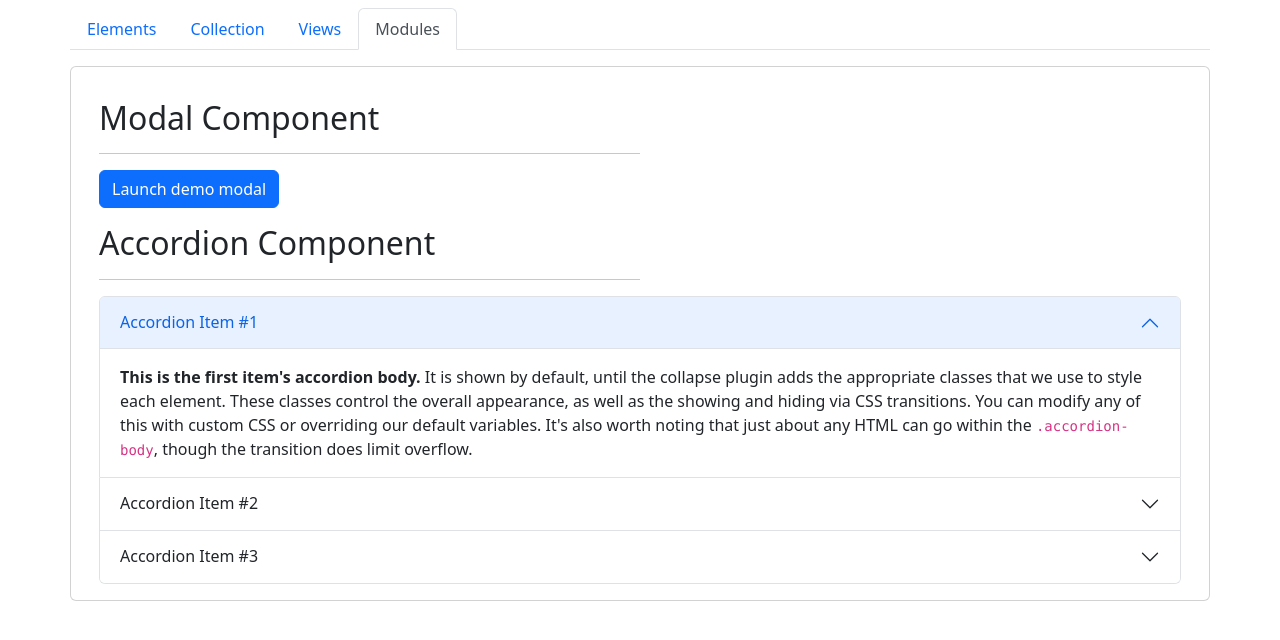
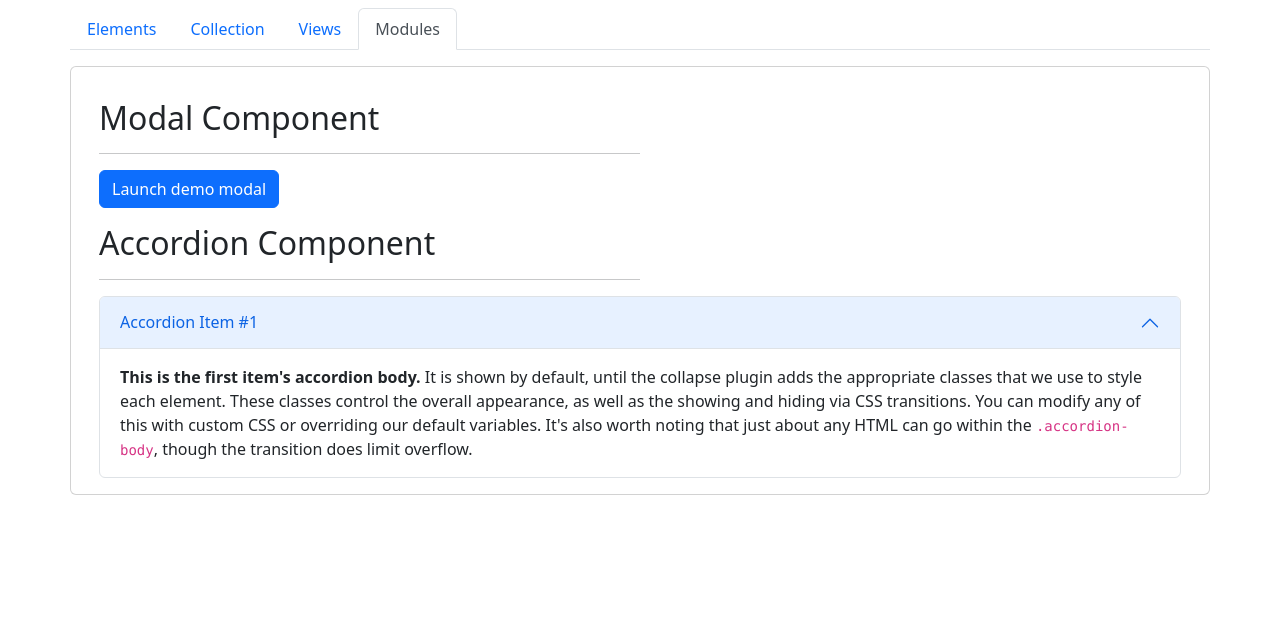
Before and after one commit to saeedd1994/moduleSys, an Angular app: page /modules in a window 1280 px wide. Shown: the top 640 px of the page. Built offline with nearby package versions, Linux system fonts and the light colour scheme.

Commit message:
create accordion interface

```diff
--- /dev/null
+++ b/src/app/models/accordion.ts
@@ -0,0 +1,2 @@
+export interface Accordion {
+}
--- a/src/app/mods/accordion/accordion.component.html
+++ b/src/app/mods/accordion/accordion.component.html
@@ -11,28 +11,4 @@
       </div>
     </div>
   </div>
-  <div class="accordion-item">
-    <h2 class="accordion-header" id="headingTwo">
-      <button class="accordion-button collapsed" type="button" data-bs-toggle="collapse" data-bs-target="#collapseTwo" aria-expanded="false" aria-controls="collapseTwo">
-        Accordion Item #2
-      </button>
-    </h2>
-    <div id="collapseTwo" class="accordion-collapse collapse" aria-labelledby="headingTwo" data-bs-parent="#accordionExample">
-      <div class="accordion-body">
-        <strong>This is the second item's accordion body.</strong> It is hidden by default, until the collapse plugin adds the appropriate classes that we use to style each element. These classes control the overall appearance, as well as the showing and hiding via CSS transitions. You can modify any of this with custom CSS or overriding our default variables. It's also worth noting that just about any HTML can go within the <code>.accordion-body</code>, though the transition does limit overflow.
-      </div>
-    </div>
-  </div>
-  <div class="accordion-item">
-    <h2 class="accordion-header" id="headingThree">
-      <button class="accordion-button collapsed" type="button" data-bs-toggle="collapse" data-bs-target="#collapseThree" aria-expanded="false" aria-controls="collapseThree">
-        Accordion Item #3
-      </button>
-    </h2>
-    <div id="collapseThree" class="accordion-collapse collapse" aria-labelledby="headingThree" data-bs-parent="#accordionExample">
-      <div class="accordion-body">
-        <strong>This is the third item's accordion body.</strong> It is hidden by default, until the collapse plugin adds the appropriate classes that we use to style each element. These classes control the overall appearance, as well as the showing and hiding via CSS transitions. You can modify any of this with custom CSS or overriding our default variables. It's also worth noting that just about any HTML can go within the <code>.accordion-body</code>, though the transition does limit overflow.
-      </div>
-    </div>
-  </div>
 </div>
--- a/src/app/mods/home-mods/home-mods.component.ts
+++ b/src/app/mods/home-mods/home-mods.component.ts
@@ -1,4 +1,4 @@
-import { Component, OnInit } from '@angular/core';
+import {Component, OnInit} from '@angular/core';
 
 @Component({
   selector: 'app-home-mods',
@@ -7,7 +7,23 @@ import { Component, OnInit } from '@angular/core';
 })
 export class HomeModsComponent implements OnInit {
 
-  constructor() { }
+  constructor() {
+  }
+
+  accordion: any = [
+    {
+      title: 'why the sky is blue?',
+      content: 'because the color from the big-bang is it.'
+    },
+    {
+      title: 'why some oranges are sweet ? ',
+      content: 'it really depends on the water when it grown.'
+    },
+    {
+      title: 'why baby crying all the day?',
+      content: 'because always needs taking care and need milk.'
+    }
+  ]
 
   ngOnInit(): void {
   }
```
